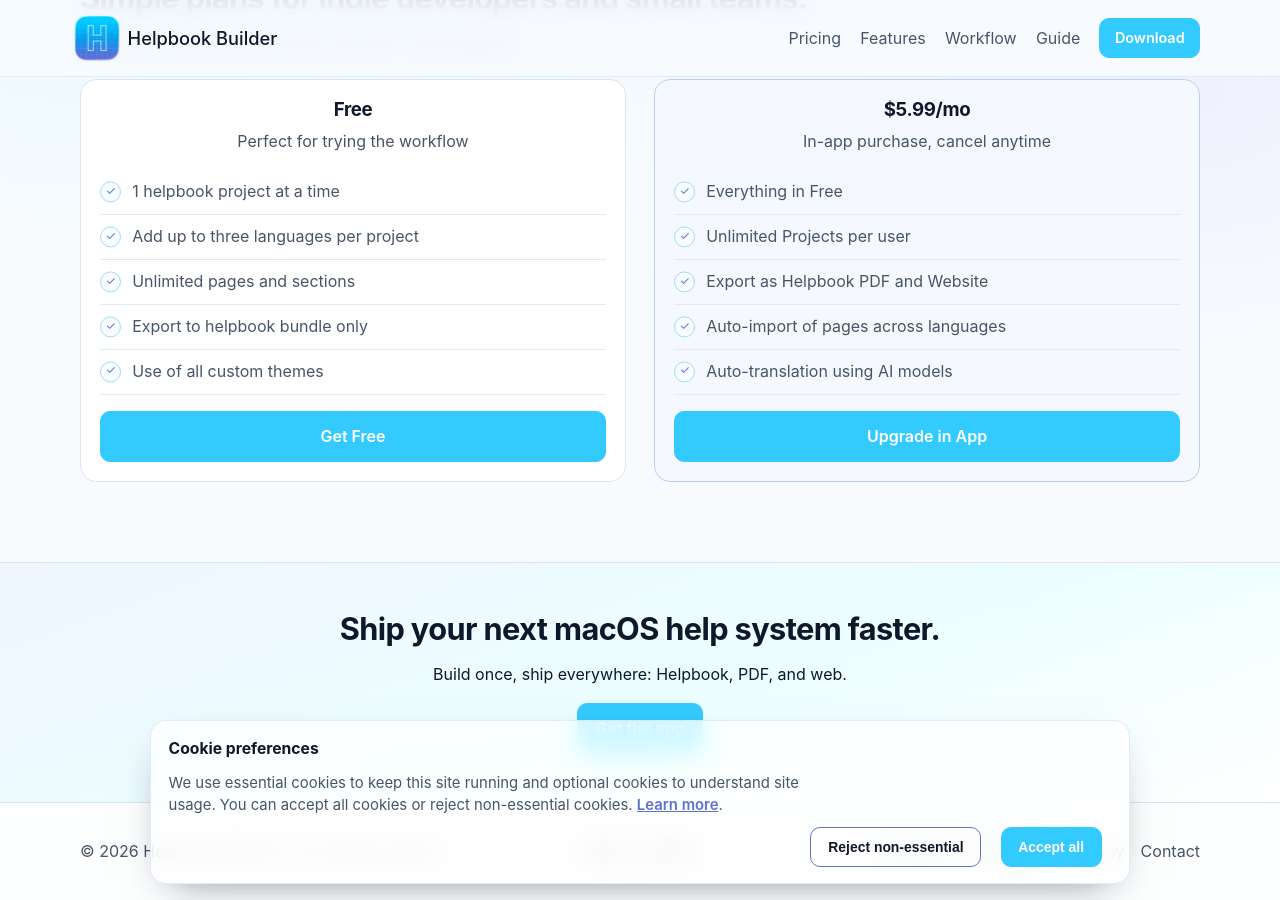
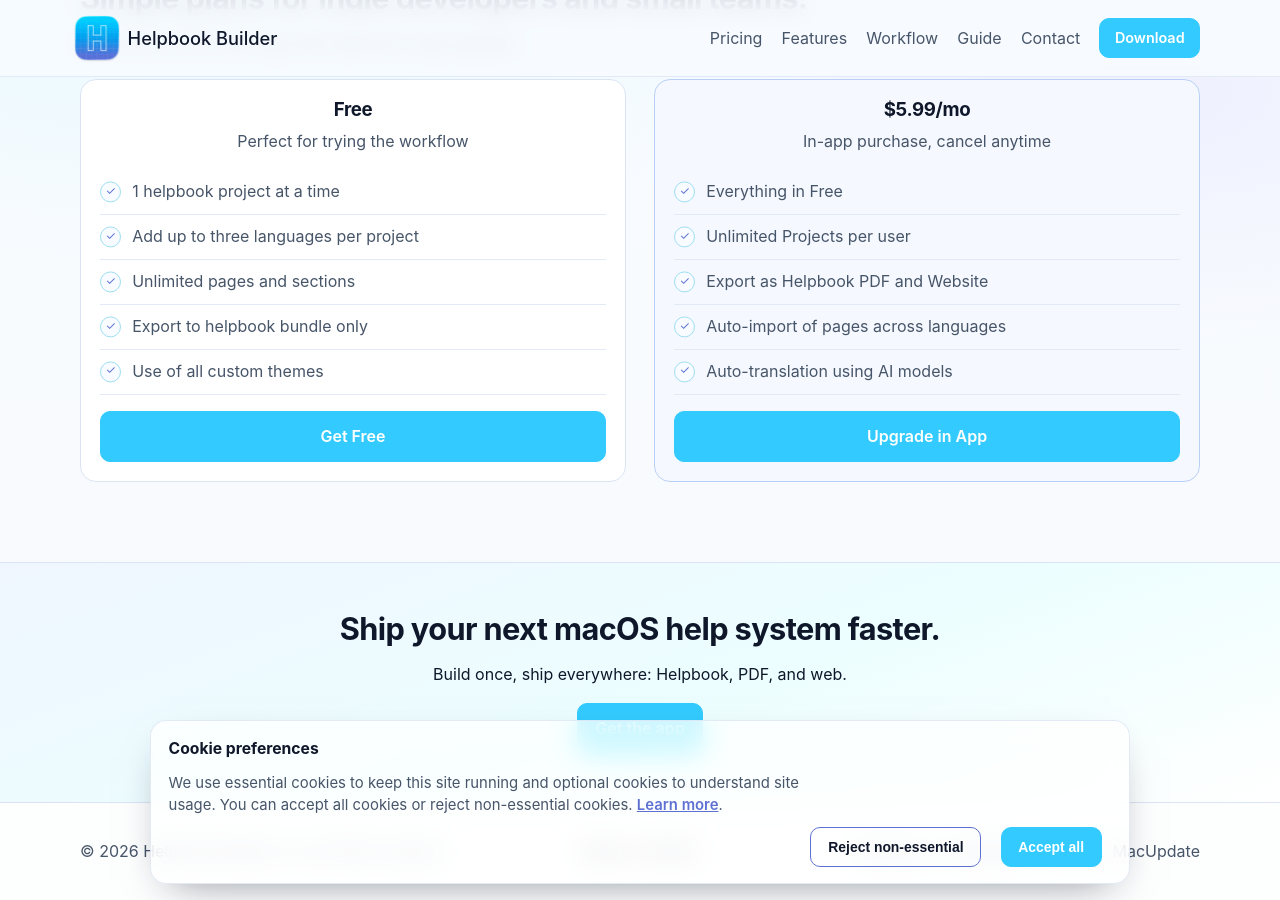
Before and after one commit to jonbrown21/helpbooksite, a Jekyll site: the page built from index.md, in a window 1280 px wide and 900 px high, scrolled down 3460 px. Built offline with Jekyll 4.4.1, drawn with Linux system fonts in a browser that asks for light colours.

Commit message:
MacUpdate Link

```diff
--- a/_layouts/default.html
+++ b/_layouts/default.html
@@ -55,7 +56,7 @@
       <a href="{{ '/roadmap/' | relative_url }}">Roadmap</a>
       <a href="{{ '/changelog/' | relative_url }}">Changelog</a>
       <a href="{{ '/privacy/' | relative_url }}">Privacy</a>
-      <a href="mailto:hello@helpbookbuilder.com">Contact</a>
+      <a href="https://helpbook-builder.macupdate.com/" target="_blank" rel="noopener noreferrer">MacUpdate</a>
     </div>
   </div>
 </footer>
```
Also changed, not shown: other parts of _layouts/default.html (+1 -0 lines).
